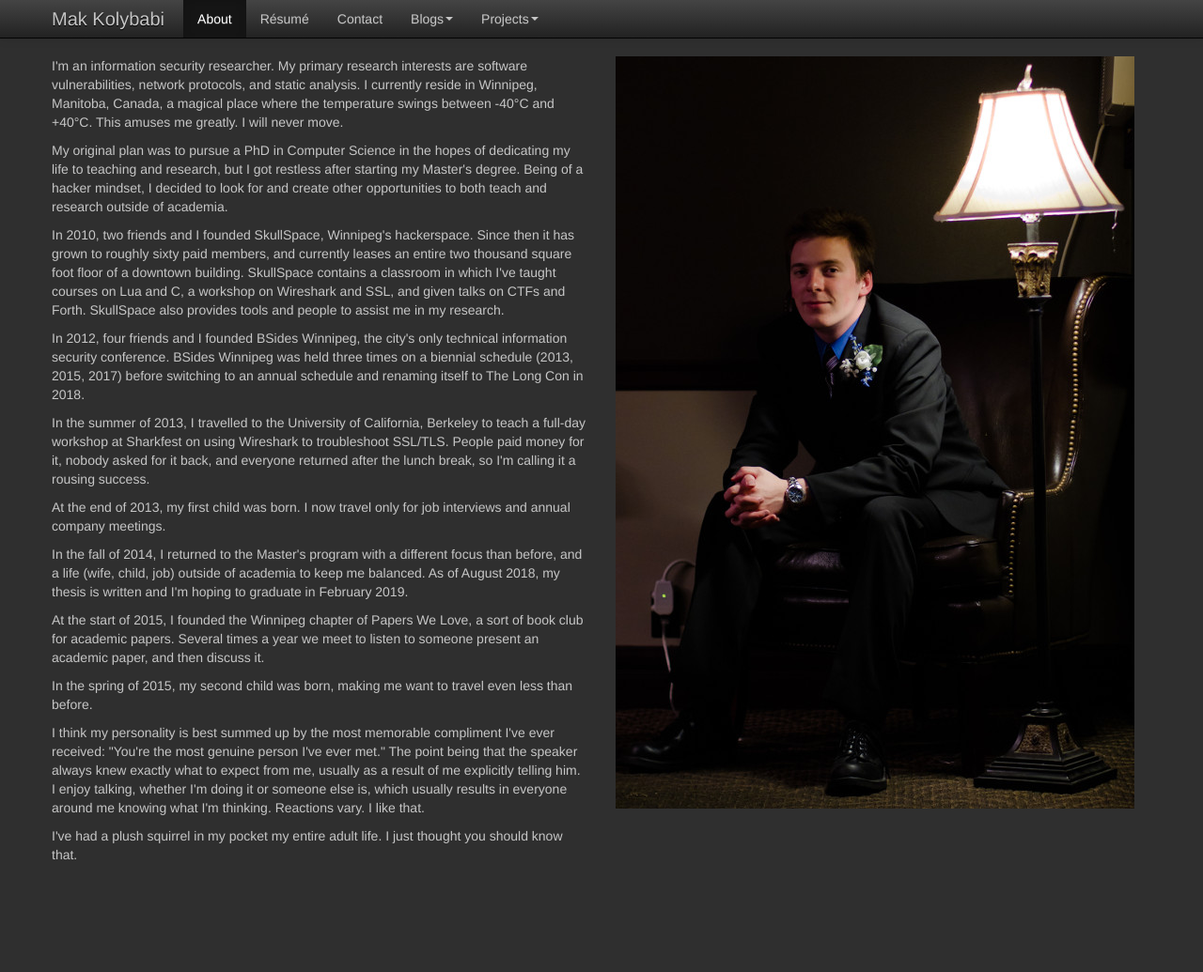
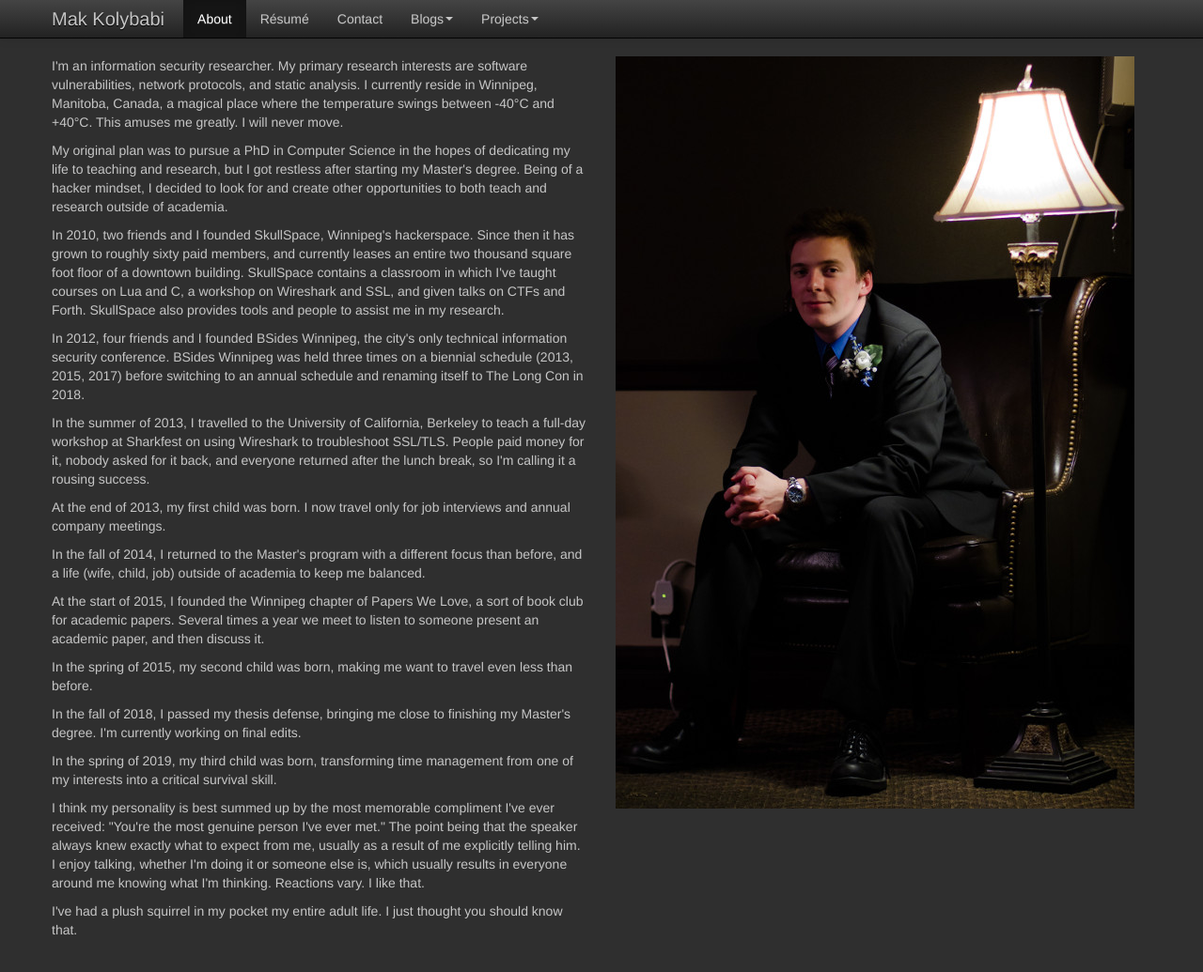
Before and after one commit to mogigoma/mogigoma.com, a Jekyll site: the page built from about.html, in a window 1280 px wide and 1050 px high. Shown: the top 1035 px of the window at 94% size. Built offline with Jekyll 4.4.1, drawn with Linux system fonts in a browser that asks for light colours.

Commit message:
Update about.

```diff
--- a/about.html
+++ b/about.html
@@ -19,11 +19,15 @@ title: About Mak Kolybabi
 
       <p>At the end of 2013, my first child was born. I now travel only for job interviews and annual company meetings.</p>
 
-      <p>In the fall of 2014, I returned to the Master's program with a different focus than before, and a life (wife, child, job) outside of academia to keep me balanced. As of August 2018, my thesis is written and I'm hoping to graduate in February 2019.</p>
+      <p>In the fall of 2014, I returned to the Master's program with a different focus than before, and a life (wife, child, job) outside of academia to keep me balanced.</p>
 
       <p>At the start of 2015, I founded the Winnipeg chapter of Papers We Love, a sort of book club for academic papers. Several times a year we meet to listen to someone present an academic paper, and then discuss it.</p>
 
       <p>In the spring of 2015, my second child was born, making me want to travel even less than before.</p>
+
+      <p>In the fall of 2018, I passed my thesis defense, bringing me close to finishing my Master's degree. I'm currently working on final edits.</p>
+
+      <p>In the spring of 2019, my third child was born, transforming time management from one of my interests into a critical survival skill.</p>
 
       <p>I think my personality is best summed up by the most memorable compliment I've ever received: "You're the most genuine person I've ever met." The point being that the speaker always knew exactly what to expect from me, usually as a result of me explicitly telling him. I enjoy talking, whether I'm doing it or someone else is, which usually results in everyone around me knowing what I'm thinking. Reactions vary. I like that.</p>
 
```
